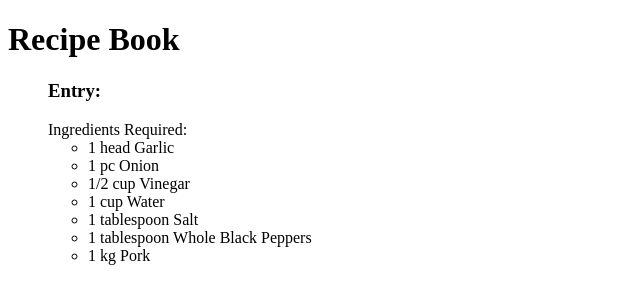
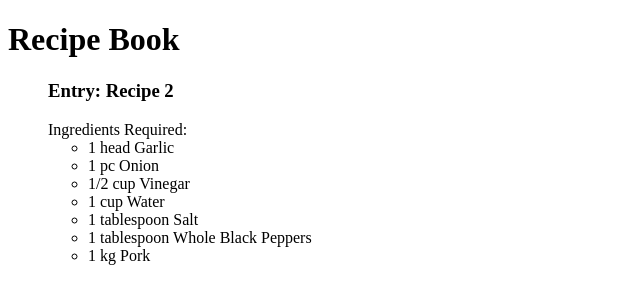
Before and after one commit to PeteJustinDagaraga/recipebook-Dagaraga-PeteJustin, a Django app: page /recipe/2/ in a window 1280 px wide. Shown: the top 304 px of the page, without its empty margins (0-640 px from the left). Run offline with Django 5.2, Linux system fonts and the light colour scheme; data comes from the database, SQL or seed files in the repository.

Commit message:
Corrected a variable error within the {% with %} tag in recipeEntry.html

```diff
--- a/recipebook/ledger/templates/recipeEntry.html
+++ b/recipebook/ledger/templates/recipeEntry.html
@@ -1,6 +1,6 @@
 <!DOCTYPE html>
 <html lang = "en-US">
-{% with recipeentry=ingredients.0.recipe.name %}
+{% with recipeentry=recipeingredients.0.recipe.name %}
 <head>
 	<title>
 		{{ recipeentry }}
```
